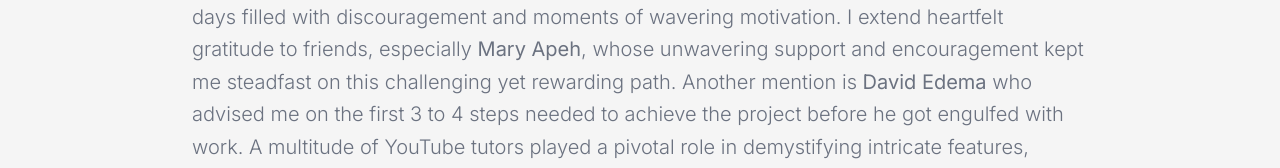
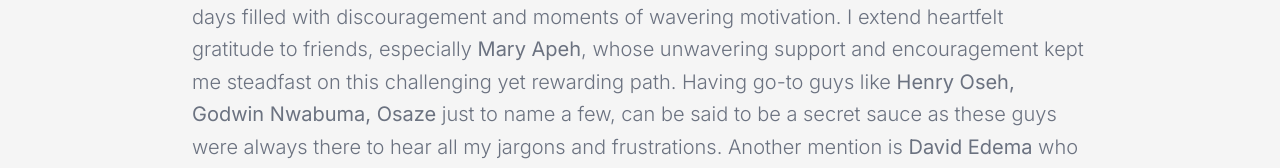
Before and after one commit to pope-h/Furte, a React (Create React App) app in the folder frontend/: page /about-us in a window 1280 px wide. Shown: the part 738-906 px from the top of the page. Built offline with nearby package versions, Linux system fonts and the light colour scheme; a web font is replaced by a local one.

Commit message:
added special names

```diff
--- a/frontend/src/pages/AboutUs.jsx
+++ b/frontend/src/pages/AboutUs.jsx
@@ -38,11 +38,15 @@ const AboutUs = () => {
           of wavering motivation. I extend heartfelt gratitude to friends,
           especially <strong>Mary Apeh</strong>, whose unwavering support and
           encouragement kept me steadfast on this challenging yet rewarding
-          path. Another mention is <strong>David Edema</strong> who advised me
-          on the first 3 to 4 steps needed to achieve the project before he got
-          engulfed with work. A multitude of YouTube tutors played a pivotal
-          role in demystifying intricate features, accelerating my
-          comprehension. Special acknowledgment goes to educators such as{" "}
+          path. Having go-to guys like{" "}
+          <strong>Henry Oseh, Godwin Nwabuma, Osaze</strong> just to name a few, can be said to
+          be a secret sauce as these guys were always there to hear all my
+          jargons and frustrations. Another mention is{" "}
+          <strong>David Edema</strong> who advised me on the first 3 to 4 steps
+          needed to achieve the project before he got engulfed with work. A
+          multitude of YouTube tutors played a pivotal role in demystifying
+          intricate features, accelerating my comprehension. Special
+          acknowledgment goes to educators such as{" "}
           <em>
             Dave Gray, JavaScript Mastery, LetsCode, PedroTech, Frontend Dev
           </em>
```
Also changed, not shown: 1 other file (tests, documents, lock files or other folders).
